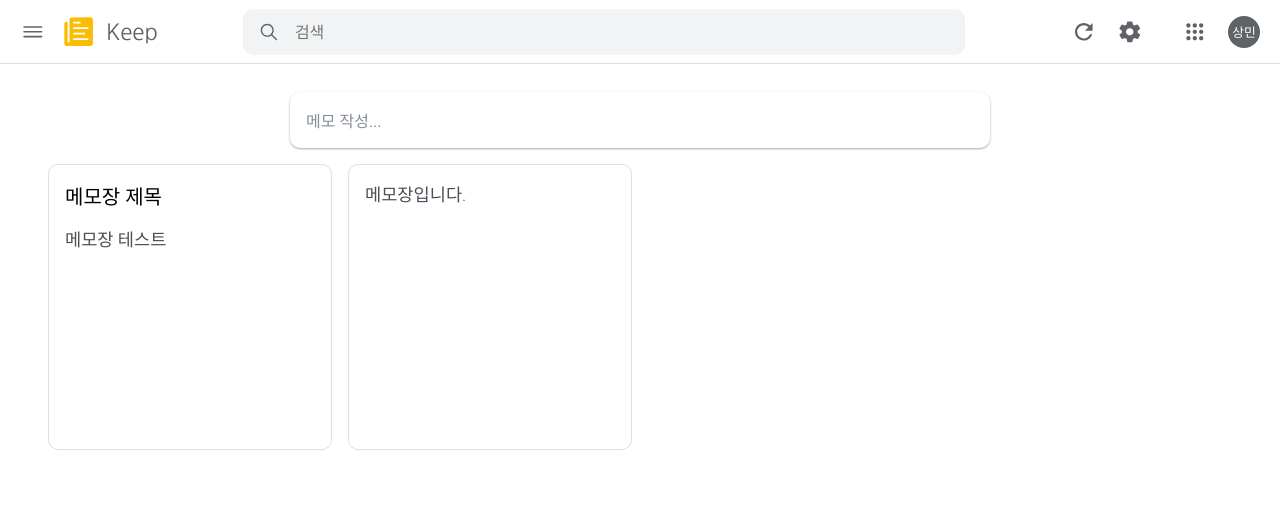
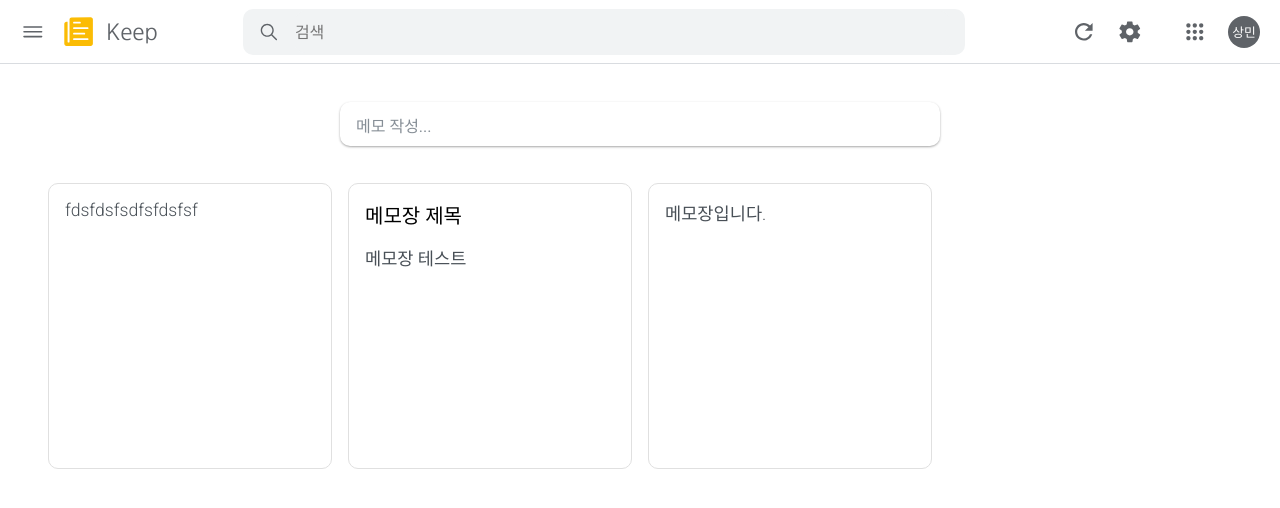
Before and after one commit to morethanmin/Keeeep, a React (Create React App) app: page / in a window 1280 px wide. Shown: the top 508 px of the page. Built offline with nearby package versions, Linux system fonts and the light colour scheme; data requests are answered from the project's data file.

Commit message:
Wreite memo ui

```diff
--- a/data.json
+++ b/data.json
@@ -9,6 +9,11 @@
       "title": "메모장 제목",
       "body": "메모장 테스트",
       "id": 2
+    },
+    {
+      "title": "",
+      "body": "fdsfdsfsdfsfdsfsf",
+      "id": 3
     }
   ]
 }
--- a/src/components/Layout/index.js
+++ b/src/components/Layout/index.js
@@ -3,7 +3,7 @@ import styled from "styled-components";
 import { media } from "../../lib/style-utils";
 
 const Wrapper = styled.div`
-  padding-top: 60px;
+  padding-top: 70px;
 `;
 const Layout = ({ children }) => <Wrapper>{children}</Wrapper>;
 
--- a/src/components/MemoLIst/MemoList.js
+++ b/src/components/MemoLIst/MemoList.js
@@ -5,7 +5,7 @@ const { default: styled } = require("styled-components");
 
 const Wrapper = styled.div`
   display: block;
-  margin-top: 0.5rem;
+  margin-top: 1.8rem;
   font-size: 0px; /* inline-block 위아래 사이에 생기는 여백을 제거합니다 */
 
   ${media.mobile`
--- a/src/components/Shared/InputSet.js
+++ b/src/components/Shared/InputSet.js
@@ -6,7 +6,7 @@ const TitleInput = styled.input`
   width: 100%;
   border: none;
   outline: none;
-  font-weight: bold;
+  font-weight: 400;
   font-size: 1rem;
 `;
 
@@ -16,7 +16,7 @@ const StyledTextArea = styled(Textarea)`
   border: none;
   outline: none;
   font-weight: 300;
-  font-size: 1rem;
+  font-size: 0.9rem;
   margin-top: 1rem;
   resize: none;
 `;
--- a/src/components/Shared/SaveButton.js
+++ b/src/components/Shared/SaveButton.js
@@ -13,10 +13,11 @@ const Button = styled.div`
   padding-bottom: 0.5rem;
   padding-left: 1rem;
   padding-right: 1rem;
-  color: ${oc.indigo[7]};
+  color: black;
   border-radius: 4px;
   cursor: pointer;
-  font-weight: 500;
+  font-size: 0.9rem;
+  font-weight: 400;
 
   &:hover {
     background: ${oc.gray[1]};
@@ -28,7 +29,7 @@ const Button = styled.div`
 
 const SaveButton = ({ onClick }) => (
   <Wrapper>
-    <Button onClick={onClick}>완료</Button>
+    <Button onClick={onClick}>닫기</Button>
   </Wrapper>
 );
 
--- a/src/components/WriteMemo/InputPlaceholder.js
+++ b/src/components/WriteMemo/InputPlaceholder.js
@@ -4,6 +4,7 @@ import styled from "styled-components";
 const Wrapper = styled.div`
   font-weight: 400;
   font-size: 1rem;
+  height: 22px;
 `;
 
 const InputPlaceholder = () => <Wrapper>메모 작성...</Wrapper>;
--- a/src/components/WriteMemo/WhiteBox.js
+++ b/src/components/WriteMemo/WhiteBox.js
@@ -2,10 +2,9 @@ import styled from "styled-components";
 import oc from "open-color";
 import { media } from "lib/style-utils";
 const WhiteBox = styled.div`
-  width: 700px;
+  max-width: 600px;
   margin: 0 auto;
-  padding: 1rem;
-
+  padding: 0.7rem 1rem;
   background: white;
   color: ${oc.gray[6]};
   box-shadow: 0 1px 3px rgba(0, 0, 0, 0.12), 0 1px 2px rgba(0, 0, 0, 0.24);
@@ -14,14 +13,6 @@ const WhiteBox = styled.div`
   cursor: text;
 
   border-radius: 10px;
-
-  ${media.desktop`
-        width: 500px;
-    `}
-
-  ${media.tablet`
-        width: 100%;
-    `}
 `;
 
 export default WhiteBox;
```
